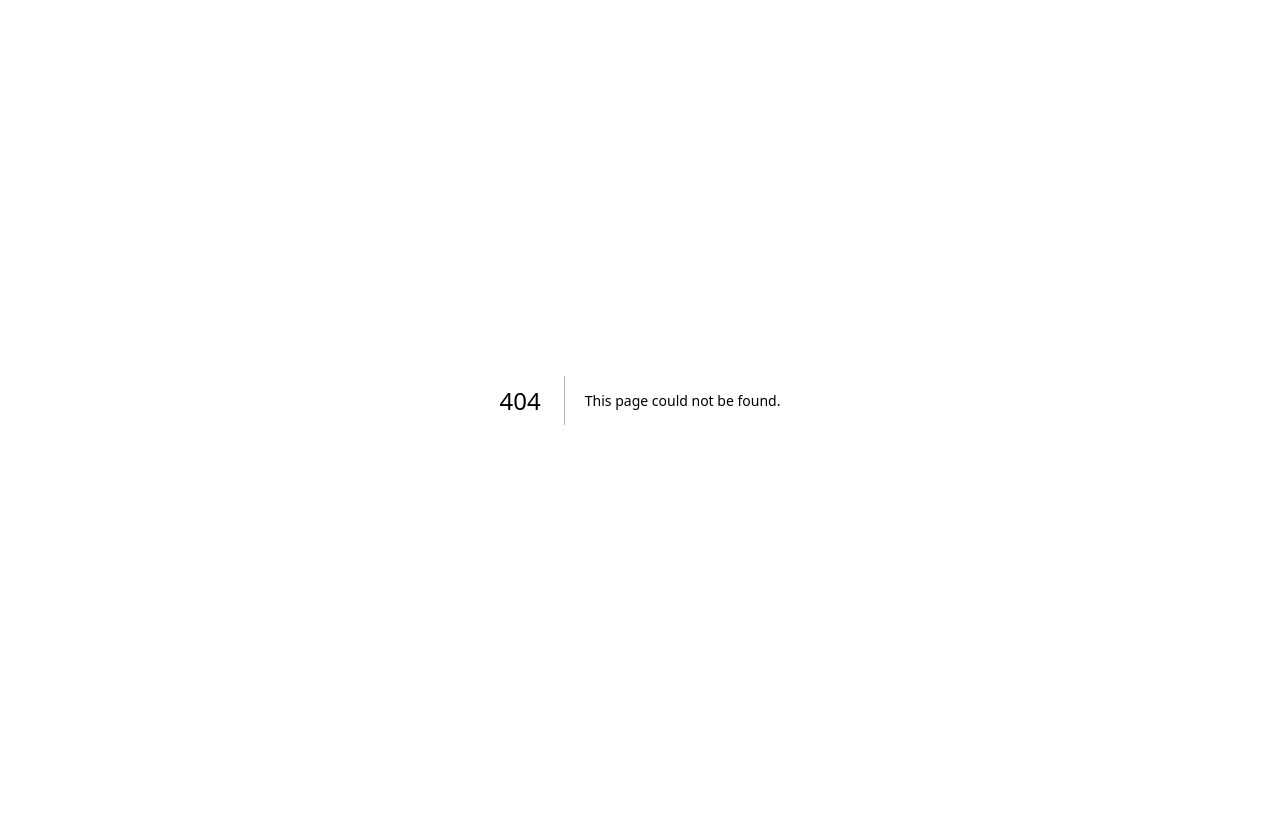
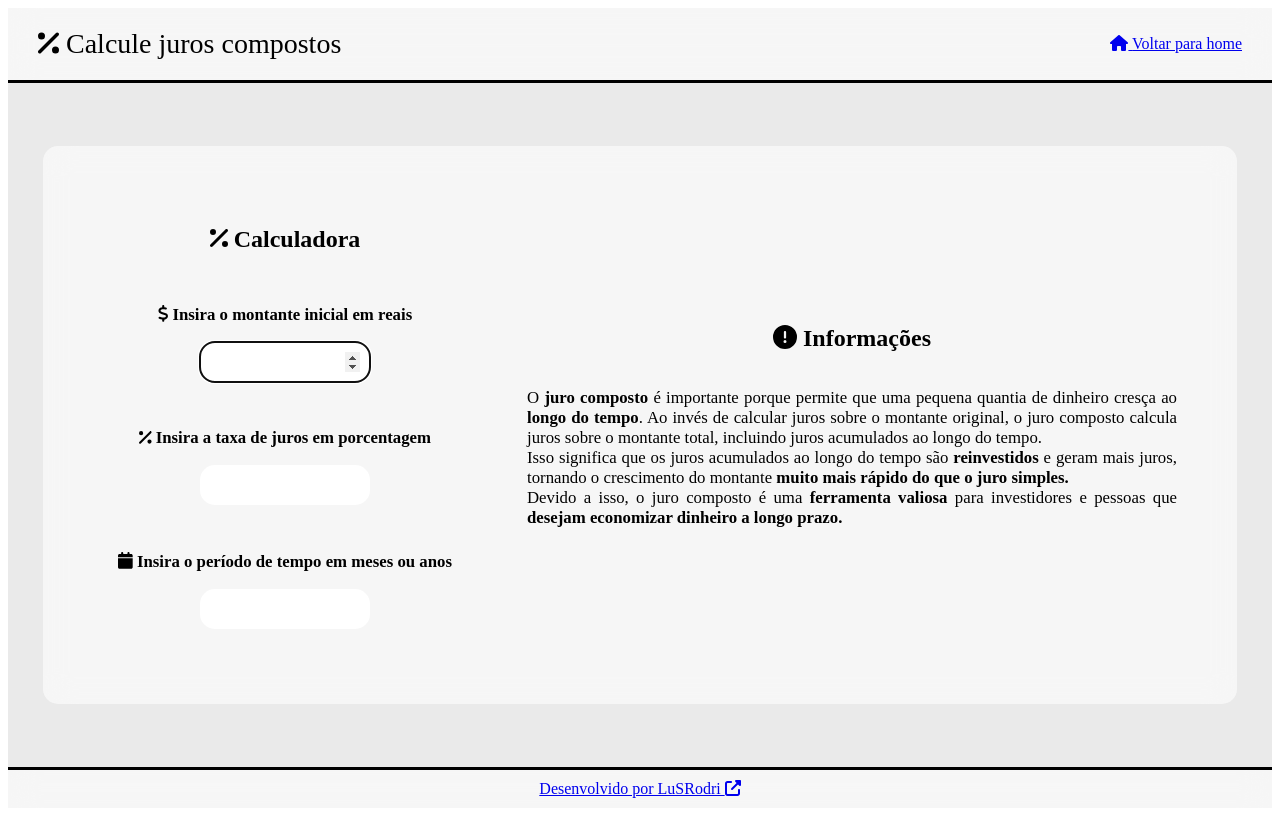
Before and after one commit to LuSrodri/calcule-pra-mim, a Next.js app: page /juroscompostos in a window 1280 px wide. Before the commit this address had no page. Built offline with nearby package versions, Linux system fonts and the light colour scheme.

Commit message:
Desenvolvendo a página Juros compostos

```diff
--- /dev/null
+++ b/components/JurosCompostosCalculator.js
@@ -0,0 +1,108 @@
+import styles from '@/styles/JurosCompostosCalculator.module.css';
+import { faCalendar, faDollarSign, faExclamationCircle, faPercent } from '@fortawesome/free-solid-svg-icons';
+import { FontAwesomeIcon } from '@fortawesome/react-fontawesome';
+import { useEffect, useState } from 'react';
+
+let firstRender = true;
+
+export default function JurosCompostosCalculator() {
+    const [montante, setMontante] = useState(0);
+    const [taxa, setTaxa] = useState(0);
+    const [tempo, setTempo] = useState(0);
+    const [montanteFinal, setMontanteFinal] = useState(0);
+
+    useEffect(() => {
+        if (firstRender) {
+            document.getElementById("montante").focus();
+            firstRender = false;
+        }
+
+        if (montante !== 0 && !isNaN(montante) && taxa !== 0 && !isNaN(taxa) && tempo !== 0 && !isNaN(tempo)) {
+            calculateJurosCompostos();
+            return;
+        }
+        setMontanteFinal(0);
+    });
+
+    function onEnter(e) {
+        if (e.key === "Enter") {
+            if (e.target.id === "montante") {
+                document.getElementById("taxa").focus();
+            }
+            if (e.target.id === "taxa") {
+                document.getElementById("tempo").focus();
+            }
+            if (e.target.id === "tempo") {
+                document.getElementById("resultado").scrollIntoView({ behavior: 'smooth' });
+                console.log("indo para resultado");
+            }
+        }
+    }
+
+    function onInputMontante(e) {
+        if (!isNaN(e.target.value) && e.target.value !== "") {
+            setMontante(e.target.value);
+            return;
+        }
+        setMontante(0);
+    }
+
+    function onInputTaxa(e) {
+        if (!isNaN(e.target.value) && e.target.value !== "") {
+            setTaxa(e.target.value);
+            return;
+        }
+        setTaxa(0);
+    }
+
+    function onInputTempo(e) {
+        if (!isNaN(e.target.value) && e.target.value !== "") {
+            setTempo(e.target.value);
+            return;
+        }
+        setTempo(0);
+    }
+
+    function calculateJurosCompostos() {
+        if (Number(taxa) === 0 || Number(tempo) === 0) {
+            setMontanteFinal(Number(montante).toFixed(2));
+            return;
+        }
+        setMontanteFinal(Number((montante * ((1 + (taxa / 100))) * tempo)).toFixed(2));
+    }
+
+    return (
+        <div className={styles.JurosCompostosCalculator}>
+            <div className={styles.Calculator}>
+                <h2><FontAwesomeIcon icon={faPercent} /> Calculadora</h2>
+                <div className={styles.Inputs}>
+                    <div className={styles.Input}>
+                        <p><FontAwesomeIcon icon={faDollarSign} /> Insira o montante inicial em reais</p>
+                        <input onInput={onInputMontante} onKeyUp={onEnter} id={"montante"} type={'number'}></input>
+                    </div>
+                </div>
+                <div className={styles.Inputs}>
+                    <div className={styles.Input}>
+                        <p><FontAwesomeIcon icon={faPercent} />  Insira a taxa de juros em porcentagem</p>
+                        <input onInput={onInputTaxa} onKeyUp={onEnter} id={"taxa"} type={'number'}></input>
+                    </div>
+                </div>
+                <div className={styles.Inputs}>
+                    <div className={styles.Input}>
+                        <p><FontAwesomeIcon icon={faCalendar} /> Insira o período de tempo em meses ou anos</p>
+                        <input onInput={onInputTempo} onKeyUp={onEnter} id={"tempo"} type={'number'}></input>
+                    </div>
+                </div>
+                {(montanteFinal !== 0 && !isNaN(montanteFinal)) &&
+                    <p id={"resultado"}>
+                        O montante final depois do período de tempo de <strong>{tempo} U.T.</strong> a uma taxa de juros de <strong>{Number(taxa).toLocaleString('pt-BR')}%</strong> é de <strong>{Number(montanteFinal).toLocaleString('pt-BR', { style: 'currency', currency: 'BRL' })}.</strong>
+                    </p>
+                }
+            </div>
+            <div className={styles.Infos}>
+                <h2><FontAwesomeIcon icon={faExclamationCircle} /> Informações</h2>
+                <p>O <strong>juro composto</strong> é importante porque permite que uma pequena quantia de dinheiro cresça ao <strong>longo do tempo</strong>. Ao invés de calcular juros sobre o montante original, o juro composto calcula juros sobre o montante total, incluindo juros acumulados ao longo do tempo.<br></br> Isso significa que os juros acumulados ao longo do tempo são <strong>reinvestidos</strong> e geram mais juros, tornando o crescimento do montante <strong>muito mais rápido do que o juro simples.</strong><br></br> Devido a isso, o juro composto é uma <strong>ferramenta valiosa</strong> para investidores e pessoas que <strong>desejam economizar dinheiro a longo prazo.</strong></p>
+            </div>
+        </div>
+    );
+}
--- a/components/Main.js
+++ b/components/Main.js
@@ -1,5 +1,5 @@
 import styles from '@/styles/Main.module.css';
-import { faAppleWhole } from '@fortawesome/free-solid-svg-icons';
+import { faAppleWhole, faPercent } from '@fortawesome/free-solid-svg-icons';
 import { FontAwesomeIcon } from '@fortawesome/react-fontawesome';
 import Card from './Card';
 
@@ -7,7 +7,7 @@ export default function Main() {
     return (
         <main className={styles.Main}>
             <Card icon={<FontAwesomeIcon icon={faAppleWhole}/>} title={"IMC e Peso Ideal"} description={"Calcule o índice de massa corporal e descubra o peso ideal."} path={"/imc"}></Card>
-            <Card></Card>
+            <Card icon={<FontAwesomeIcon icon={faPercent}/>} title={"Juros compostos"} description={"Calcule investimentos com base em juros compostos."} path={"/juroscompostos"}></Card>
             <Card></Card>
         </main>
     );
--- /dev/null
+++ b/pages/juroscompostos.js
@@ -0,0 +1,37 @@
+import Head from 'next/head';
+import styles from '@/styles/Home.module.css';
+import TopBar from '@/components/TopBar';
+import Footer from '@/components/Footer';
+import { FontAwesomeIcon } from '@fortawesome/react-fontawesome';
+import JurosCompostosCalculator from '@/components/JurosCompostosCalculator';
+import { faPercent } from '@fortawesome/free-solid-svg-icons';
+
+export default function JurosCompostos() {
+  return (
+    <div className={styles.main}>
+      <Head>
+        <title>Calcule investimentos em juros compostos - Calcule pra mim!</title>
+
+        <meta name="description" content="Calcule investimentos em juros compostos e descubra o poder do tempo." />
+        <meta name="keywords" content="calcule, calculadora, calculadoras, juros, compostos, tempo, investimento, poder, lusrodri, ajudar, pra, mim, ajudam" />
+
+        <meta property="og:title" content="Calcule investimentos em juros compostos - Calcule pra mim!" />
+        <meta property="og:type" content="website" />
+        <meta property="og:description" content="Calcule investimentos em juros compostos e descubra o poder do tempo." />
+        <meta property="og:url" content="https://calculepramim.com/juroscompostos" />
+        <meta property="og:image" content="/calcule-pra-mim-logo.png" />
+
+        <meta name="twitter:title" content="Calcule investimentos em juros compostos - Calcule pra mim!" />
+        <meta name="twitter:description" content="Calcule investimentos em juros compostos e descubra o poder do tempo." />
+        <meta name="twitter:image" content="/calcule-pra-mim-logo.png" />
+        <meta name="twitter:card" content="summary_large_image" />
+
+        <meta name="viewport" content="width=device-width, initial-scale=1" />
+        <link rel="icon" href="/calcule-pra-mim-logo.png" />
+      </Head>
+      <TopBar icon={<FontAwesomeIcon icon={faPercent} />} title={"Calcule juros compostos"} isHome={false}></TopBar>
+      <JurosCompostosCalculator></JurosCompostosCalculator>
+      <Footer></Footer>
+    </div>
+  )
+}
--- /dev/null
+++ b/styles/JurosCompostosCalculator.module.css
@@ -0,0 +1,59 @@
+.JurosCompostosCalculator {
+    align-self: center;
+    display: flex;
+    flex-direction: row;
+    align-items: center;
+    justify-content: space-around;
+    flex-wrap: wrap;
+    background-color: #ffffff95;
+    backdrop-filter: blur(15px);
+    border-radius: 15px;
+    padding: 30px;
+}
+
+.Calculator,
+.Infos {
+    max-width: 650px;
+    display: flex;
+    flex-direction: column;
+    align-items: center;
+    justify-content: center;
+    margin: 30px;
+}
+
+.Inputs {
+    display: flex;
+    flex-direction: row;
+    align-items: center;
+    justify-content: space-around;
+}
+
+.Input {
+    display: flex;
+    flex-direction: column;
+    align-items: center;
+    justify-content: center;
+    margin: 15px;
+}
+
+.JurosCompostosCalculator p,
+.JurosCompostosCalculator input {
+    font-size: 1.05rem;
+    text-align: center;
+}
+
+.Input p {
+    font-weight: 700;
+}
+
+.Input input {
+    width: 150px;
+    padding: 10px;
+    font-weight: 700;
+    border: none;
+    border-radius: 15px;
+}
+
+.Infos p, .Infos h2 {
+    text-align: justify;
+}
```
Also changed, not shown: components/ImcCalculator.js (+6 -3 lines).
